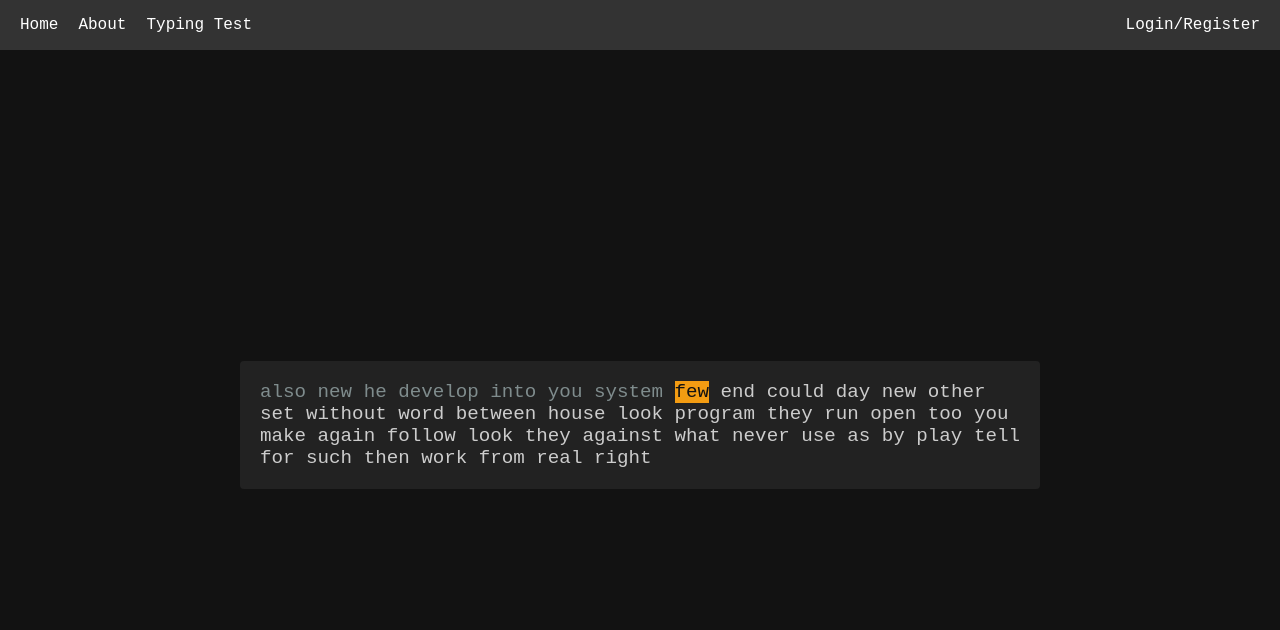
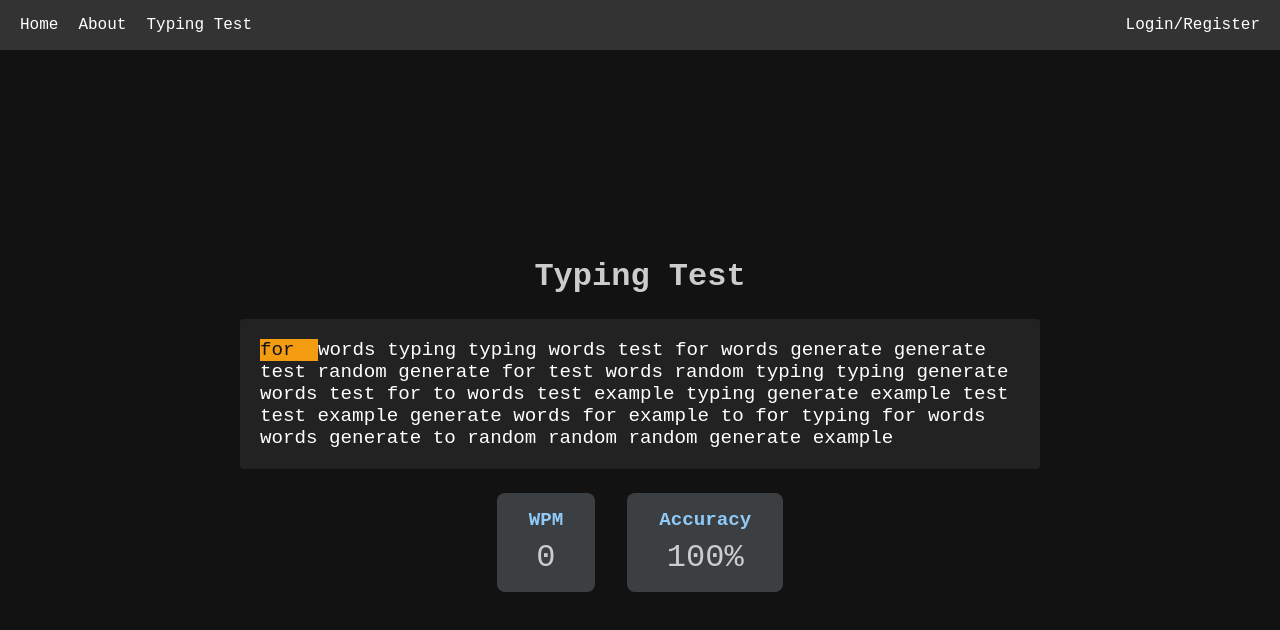
Before and after one commit to dylancrter/wikitype, a React (Create React App) app in the folder frontend/: page /typing in a window 1280 px wide. Shown: the top 630 px of the page. Built offline with nearby package versions, Linux system fonts and the light colour scheme.

Commit message:
Working typing metrics and TypingScreen

```diff
--- a/frontend/src/App.js
+++ b/frontend/src/App.js
@@ -5,7 +5,7 @@ import TopBar from './components/TopBar/TopBar';
 import About from './pages/About/About';
 import Home from './pages/Home/Home';
 import LoginRegister from './pages/LoginRegister/LoginRegister';
-import TypingScreen from './pages/TypingScreen/TypingScreen'; // Ensure this import is correct
+import TypingScreen from './pages/TypingScreen/TypingScreen';
 
 function App() {
   const [inputValue, setInputValue] = useState('');
@@ -23,7 +23,7 @@ function App() {
             <Route path="/" element={<Home inputValue={inputValue} handleInputChange={handleInputChange} />} />
             <Route path="/about" element={<About />} />
             <Route path="/login-register" element={<LoginRegister />} />
-            <Route path="/typing" element={<TypingScreen />} />  // New route for TypingScreen
+            <Route path="/typing" element={<TypingScreen />} />
           </Routes>
         </div>
       </div>
--- /dev/null
+++ b/frontend/src/components/Metrics/Metrics.jsx
@@ -0,0 +1,19 @@
+import React from 'react';
+import './Metrics.scss';
+
+const Metrics = ({ wpm, accuracy }) => {
+  return (
+    <div className="metrics">
+      <div className="metric">
+        <h3>WPM</h3>
+        <p>{wpm}</p>
+      </div>
+      <div className="metric">
+        <h3>Accuracy</h3>
+        <p>{accuracy}%</p>
+      </div>
+    </div>
+  );
+};
+
+export default Metrics;
--- /dev/null
+++ b/frontend/src/components/Metrics/Metrics.scss
@@ -0,0 +1,24 @@
+.metrics {
+    display: flex;
+    justify-content: center;
+    gap: 2rem;
+    margin-top: 1.5rem;
+
+    .metric {
+      background-color: #3c3f41;
+      padding: 1rem 2rem;
+      border-radius: 8px;
+      text-align: center;
+
+      h3 {
+        margin-bottom: 0.5rem;
+        font-size: 1.2rem;
+        color: #90caf9;
+      }
+
+      p {
+        font-size: 2rem;
+        margin: 0;
+      }
+    }
+  }
--- /dev/null
+++ b/frontend/src/components/WordDisplay/WordDisplay.jsx
@@ -0,0 +1,42 @@
+import React from 'react';
+import './WordDisplay.scss';
+
+const WordDisplay = ({ words, currentWordIndex, currentCharIndex, input }) => {
+  return (
+    <div className="word-display typing-area">
+      {words.map((word, index) => {
+        let className = '';
+        if (index < currentWordIndex) {
+          className = 'completed-word';
+        } else if (index === currentWordIndex) {
+          className = 'current-word';
+        }
+
+        return (
+          <span key={index} className={className}>
+            {index === currentWordIndex ? (
+              <>
+                {word.split('').map((char, i) => {
+                  let charClass = '';
+                  if (i < currentCharIndex) {
+                    charClass = char === input[i] ? 'correct' : 'incorrect';
+                  }
+                  return (
+                    <span key={i} className={charClass}>
+                      {char}
+                    </span>
+                  );
+                })}
+                <span className="cursor">|</span>
+              </>
+            ) : (
+              word
+            )}{' '}
+          </span>
+        );
+      })}
+    </div>
+  );
+};
+
+export default WordDisplay;
--- /dev/null
+++ b/frontend/src/components/WordDisplay/WordDisplay.scss
@@ -0,0 +1,44 @@
+.word-display {
+    background-color: #222;
+    padding: 20px;
+    border-radius: 4px;
+    font-size: 1.2rem;
+    color: #fff;
+    min-height: 150px;
+    overflow-wrap: break-word;
+  }
+
+  .completed-word {
+    color: #4caf50;
+  }
+
+  .current-word {
+    background-color: #f39c12;
+    color: #121212;
+
+    .correct {
+      color: #4caf50;
+    }
+
+    .incorrect {
+      color: #f44336;
+    }
+
+    .cursor {
+      display: inline-block;
+      width: 10px;
+      background-color: #f39c12;
+      animation: blink 1s step-start infinite;
+      margin-left: 2px;
+    }
+  }
+
+  .cursor {
+    height: 1.2rem;
+  }
+
+  @keyframes blink {
+    50% {
+      opacity: 0;
+    }
+  }
--- a/frontend/src/pages/TypingScreen/TypingScreen.jsx
+++ b/frontend/src/pages/TypingScreen/TypingScreen.jsx
@@ -1,14 +1,97 @@
-import React from 'react';
+import React, { useEffect, useRef, useState } from 'react';
+import Metrics from '../../components/Metrics/Metrics';
+import WordDisplay from '../../components/WordDisplay/WordDisplay';
 import './TypingScreen.scss';
 
 const TypingScreen = () => {
+  // Configuration
+  const TOTAL_WORDS = 50;
+
+  // State Variables
+  const [words, setWords] = useState(generateWords(TOTAL_WORDS));
+  const [currentWordIndex, setCurrentWordIndex] = useState(0);
+  const [currentCharIndex, setCurrentCharIndex] = useState(0);
+  const [input, setInput] = useState('');
+  const [startTime, setStartTime] = useState(null);
+  const [wpm, setWpm] = useState(0);
+  const [accuracy, setAccuracy] = useState(100);
+  const [correctChars, setCorrectChars] = useState(0);
+  const [totalChars, setTotalChars] = useState(0);
+
+  const inputRef = useRef(null);
+
+  // Focus the input on component mount
+  useEffect(() => {
+    inputRef.current.focus();
+  }, []);
+
+  // Generate Words Function
+  function generateWords(num) {
+    const sampleWords = 'example words for typing test to generate random words'.split(' ');
+    let generatedWords = [];
+    for (let i = 0; i < num; i++) {
+      generatedWords.push(sampleWords[Math.floor(Math.random() * sampleWords.length)]);
+    }
+    return generatedWords;
+  }
+
+  // Calculate WPM and Accuracy
+  useEffect(() => {
+    if (startTime) {
+      const interval = setInterval(() => {
+        const elapsedMinutes = (Date.now() - startTime) / 1000 / 60;
+        const calculatedWpm = Math.round((correctChars / 5) / elapsedMinutes) || 0;
+        setWpm(calculatedWpm);
+
+        const calculatedAccuracy = Math.round((correctChars / totalChars) * 100) || 0;
+        setAccuracy(calculatedAccuracy);
+      }, 1000);
+
+      return () => clearInterval(interval);
+    }
+  }, [startTime, correctChars, totalChars]);
+
+  // Handle User Input
+  const handleInput = (event) => {
+    const value = event.target.value;
+    if (!startTime) setStartTime(Date.now());
+
+    if (value.endsWith(' ')) {
+      checkWord(value.trim());
+      setInput('');
+      setCurrentWordIndex(currentWordIndex + 1);
+      setCurrentCharIndex(0);
+    } else {
+      setInput(value);
+      setCurrentCharIndex(value.length);
+    }
+  };
+
+  // Check Typed Word
+  const checkWord = (typedWord) => {
+    const currentWord = words[currentWordIndex];
+    const isCorrect = typedWord === currentWord;
+    setCorrectChars(correctChars + (isCorrect ? currentWord.length : 0));
+    setTotalChars(totalChars + currentWord.length);
+  };
+
   return (
-    <div className="typing-test-container">
-      <div className="typing-area">
-        <span className="typed-text">also new he develop into you system </span>
-        <span className="current-word">few</span>
-        <span className="remaining-text"> end could day new other set without word between house look program they run open too you make again follow look they against what never use as by play tell for such then work from real right</span>
-      </div>
+    <div className="typing-test-container" onClick={() => inputRef.current.focus()}>
+      <h1>Typing Test</h1>
+      <WordDisplay
+        words={words}
+        currentWordIndex={currentWordIndex}
+        currentCharIndex={currentCharIndex}
+        input={input}
+      />
+      <input
+        type="text"
+        ref={inputRef}
+        value={input}
+        onChange={handleInput}
+        className="hidden-input"
+      />
+      <Metrics wpm={wpm} accuracy={accuracy} />
     </div>
   );
 };
--- a/frontend/src/pages/TypingScreen/TypingScreen.scss
+++ b/frontend/src/pages/TypingScreen/TypingScreen.scss
@@ -15,23 +15,13 @@ body {
     max-width: 800px;
   }
 
-  .typing-area {
-    background-color: #222;
-    padding: 20px;
-    border-radius: 4px;
-    font-size: 1.2rem;
-    color: #fff;
+  .typing-test-container h1 {
+    text-align: center;
+    margin-bottom: 1.5rem;
   }
 
-  .typed-text {
-    color: #7f8c8d;
+  .hidden-input {
+    opacity: 0;
+    position: absolute;
+    pointer-events: none;
   }
-
-  .current-word {
-    background-color: #f39c12;
-    color: #121212;
-  }
-
-  .remaining-text {
-    color: #ccc;
-  }
```
